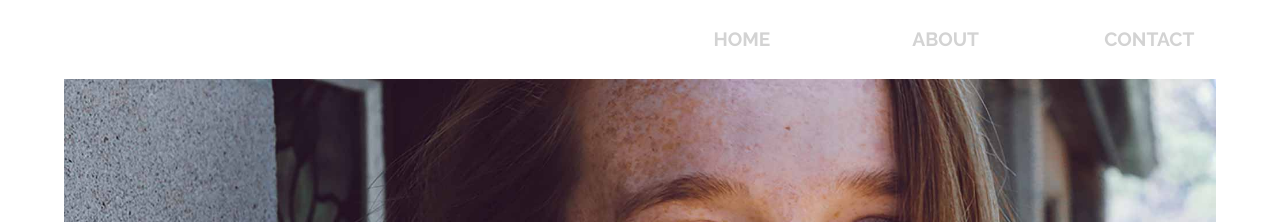
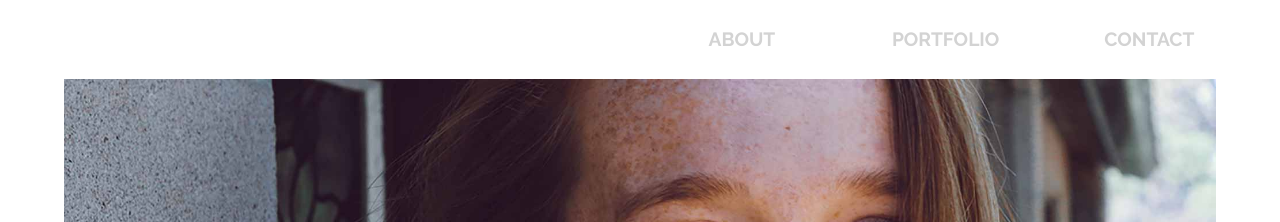
Before and after one commit to rachelhisko/hiskodesigns.ca, a Jekyll site: the page built from index.html, in a window 1280 px wide. Shown: the top 222 px of the page. Built offline with Jekyll 4.4.1, drawn with Linux system fonts in a browser that asks for light colours.

Commit message:
Adding another nav

```diff
--- a/_layouts/default.html
+++ b/_layouts/default.html
@@ -37,8 +37,8 @@
             </div>
             <div class="unit xs-1-2 m-1-2">
               <ul class="list-group grid nav">
-                <li class="unit xs-1-3 s-1-3 m-1-3"><a href="{{site.baseurl}}/index">Home</a></li>
                 <li class="unit xs-1-3 s-1-3 m-1-3"><a href="/index/#about">About</a></li>
+                <li class="unit xs-1-3 s-1-3 m-1-3"><a href="/index/#portfolio">Portfolio</a></li>
                 <li class="unit xs-1-3 s-1-3 m-1-3"><a href="mailto:rachel@hiskodesigns.ca">Contact</a></li>
               </ul>
             </div>
--- a/index.html
+++ b/index.html
@@ -22,7 +22,7 @@ title: Rachel Hisko Designs • Work Display
       </section>
     </div>
 
-  <section class="grid wrapper">
+  <section class="grid wrapper" id="portfolio">
     {% include card.html url="/dog-app/" file="images/dailey-bailey-main-page.jpg" alt="Dailey Bailey" title="Dailey Bailey" caption="Smart Product Prototype" %}
     {% include card.html url="/ocean-360" file="images/scuba-main-page.jpg" alt="Ocean 360" title="Ocean 360" caption="Wearables Prototype" %}
     {% include card.html url="/seafood-eats/" file="images/seafood-main-page.jpg" alt="Seafood Eats" title="Seafood Eats" caption="Global Goal" %}
```
